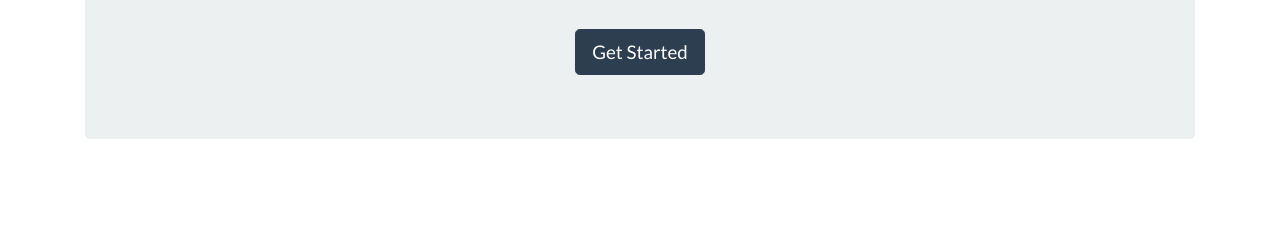
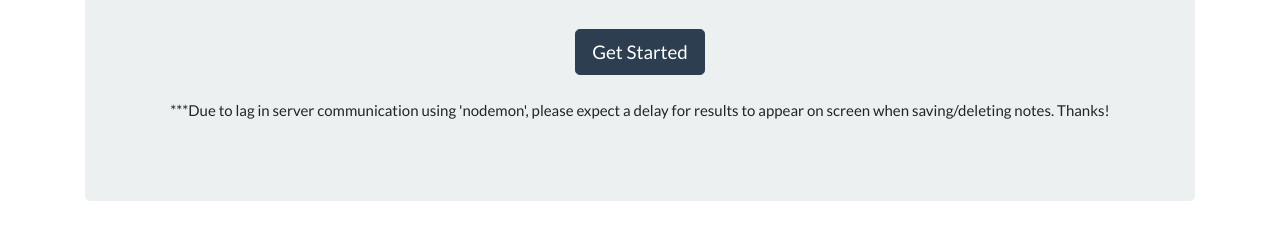
Before and after one commit to strudelAndCoffee/do-ly-noted, a website: page public/index.html in a window 1280 px wide. Shown: the part 336-576 px from the top of the page. Drawn offline with nearby package versions, Linux system fonts and the light colour scheme; no server answers.

Commit message:
added note on homepage for server lag

```diff
--- a/public/index.html
+++ b/public/index.html
@@ -19,6 +19,10 @@
       <h1 class="display-4">Note Taker <span role="img" aria-label="Memo">📝</span></h1>
       <h4 class="mt-4">Take notes with Express</h4>
       <a class="btn btn-primary btn-lg mt-4" href="/notes" role="button">Get Started</a>
+      <!-- statement added just in case -->
+      <p class="mt-4">***Due to lag in server communication using 'nodemon', please expect a delay for results to
+        appear on screen when saving/deleting notes. Thanks!
+      </p>
     </div>
   </div>
   <script src="./assets/js/index.js"></script>
```
